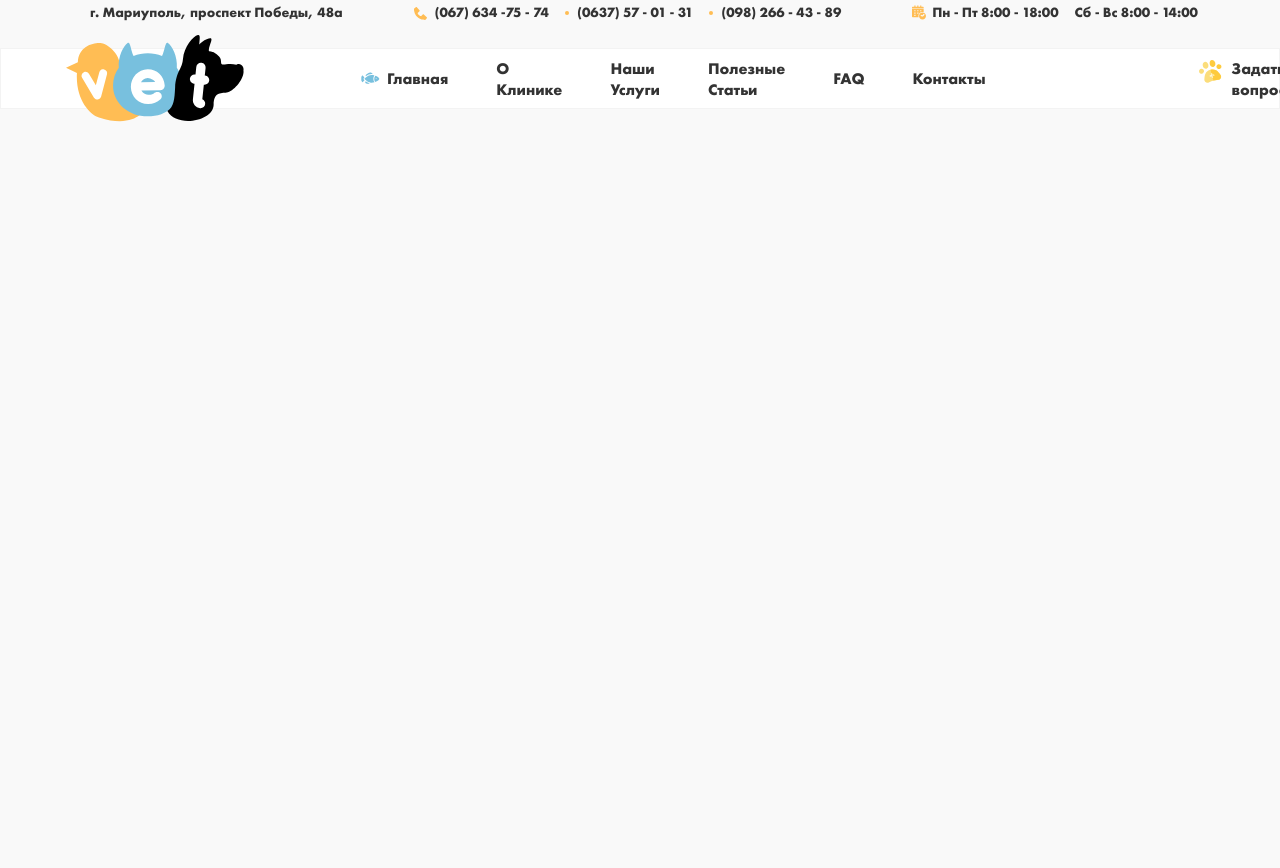
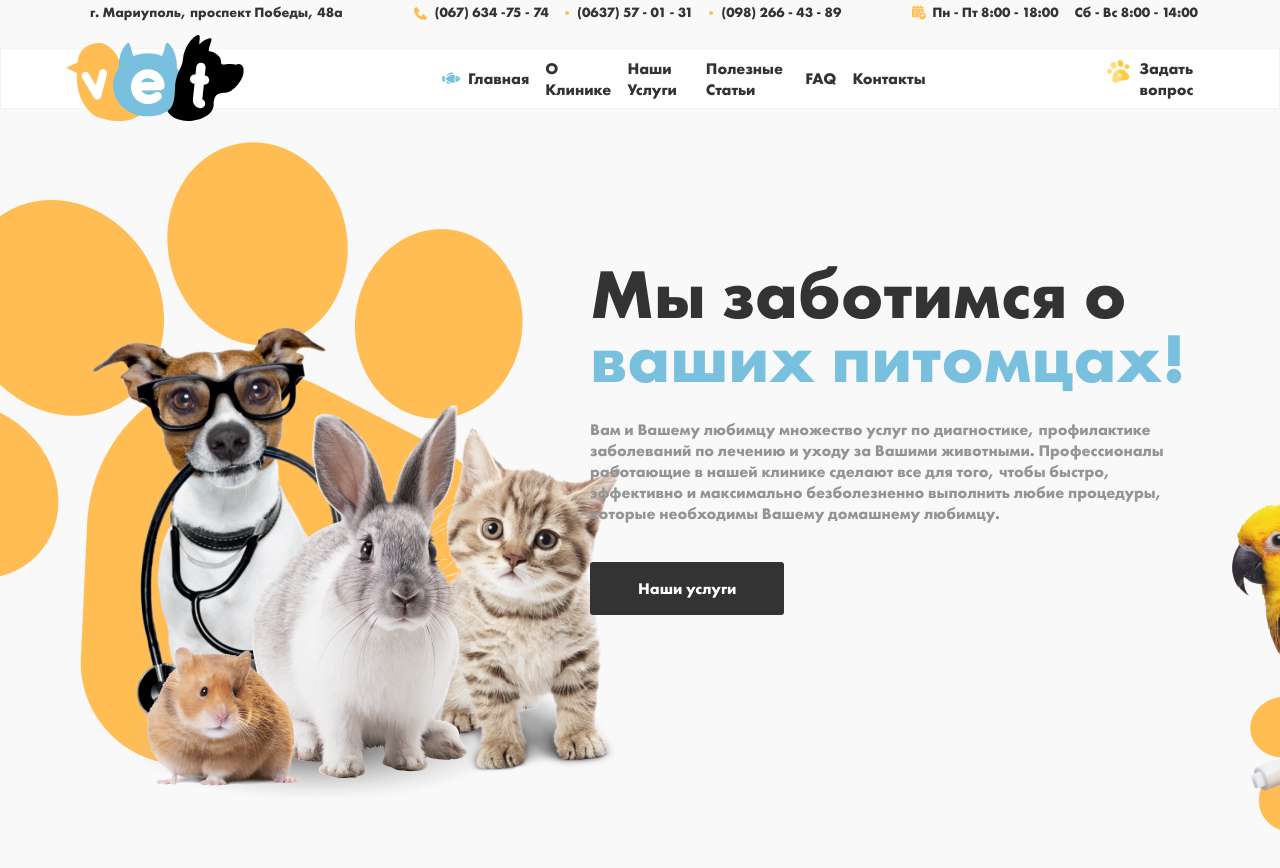
Before and after one commit to LegionDev370/Project-3-month, a plain HTML site: page index.html in a window 1280 px wide. Before the commit the page ends 800 px from the top, so only its background shows below. Drawn offline with nearby package versions, Linux system fonts and the light colour scheme.

Commit message:
global commit

```diff
--- a/index.html
+++ b/index.html
@@ -10,7 +10,7 @@
       integrity="sha384-gH2yIJqKdNHPEq0n4Mqa/HGKIhSkIHeL5AyhkYV8i59U5AR6csBvApHHNl/vI1Bx"
       crossorigin="anonymous"
     />
-    <link rel="stylesheet" href="./css/general.css">
+    <link rel="stylesheet" href="./css/general.css" />
     <title>Project</title>
   </head>
   <body>
@@ -19,50 +19,131 @@
         <header>
           <div class="container">
             <div class="nav-side">
-                <div class="nav-side__block d-flex gap-5 align-items-center justify-content-between">
-                    <a href="#" class="d-flex align-items-center nav-side__block-text-1">г. Мариуполь, проспект Победы, 48а</a>
-                    <div class="nav-side__block-flex d-flex align-items-center gap-3">
-                        <a href="#" class="nav-side__block-flex-text-2 d-flex align-items-center">(067) 634 -75 - 74</a>
-                        <a href="#" class="nav-side__block-flex-text-3 d-flex align-items-center">(0637) 57 - 01 - 31</a>
-                        <a href="#" class="nav-side__block-flex-text-4 d-flex align-items-center">(098) 266 - 43 - 89</a>
+              <div
+                class="nav-side__block d-flex gap-5 align-items-center justify-content-between"
+              >
+                <a
+                  href="#"
+                  class="d-flex align-items-center nav-side__block-text-1"
+                  >г. Мариуполь, проспект Победы, 48а</a
+                >
+                <div
+                  class="nav-side__block-flex d-flex align-items-center gap-3"
+                >
+                  <a
+                    href="#"
+                    class="nav-side__block-flex-text-2 d-flex align-items-center"
+                    >(067) 634 -75 - 74</a
+                  >
+                  <a
+                    href="#"
+                    class="nav-side__block-flex-text-3 d-flex align-items-center"
+                    >(0637) 57 - 01 - 31</a
+                  >
+                  <a
+                    href="#"
+                    class="nav-side__block-flex-text-4 d-flex align-items-center"
+                    >(098) 266 - 43 - 89</a
+                  >
                 </div>
-                    <div class="nav-side__block-flex d-flex align-items-center gap-3">
-                        <a href="#" class="nav-side__block-flex-text-5 d-flex align-items-center">Пн - Пт 8:00 - 18:00</a>
-                        <a href="#" class="nav-side__block-flex-text-6 d-flex align-items-center">Сб - Вс 8:00 - 14:00</a>
+                <div
+                  class="nav-side__block-flex d-flex align-items-center gap-3"
+                >
+                  <a
+                    href="#"
+                    class="nav-side__block-flex-text-5 d-flex align-items-center"
+                    >Пн - Пт 8:00 - 18:00</a
+                  >
+                  <a
+                    href="#"
+                    class="nav-side__block-flex-text-6 d-flex align-items-center"
+                    >Сб - Вс 8:00 - 14:00</a
+                  >
                 </div>
               </div>
             </div>
           </div>
-        <div class="container-active" style="width: 100%;">
-            <div class="navigation d-flex align-items-center mt-4">
-                <a href="#" class="navigation__img"><img src="./assets/logo.svg" alt="logo"></a>
-                <ul class="navigation__nav-list d-flex align-items-center gap-5">
-                    <li class="navigation__nav-list-item navigation__nav-list-item-active">
-                        <a href="#" class="navigation__nav-list-link d-flex">Главная</a>
+          <div class="navigation mt-4 d-flex align-items-center">
+            <div class="container">
+              <div
+                class="navigation__flex-menu d-flex align-items-center justify-content-between"
+              >
+                <a href="#" class="navigation__img"
+                  ><img src="./assets/logo.svg" alt="logo"
+                /></a>
+                <ul
+                  class="navigation__nav-list d-flex align-items-center gap-3"
+                >
+                  <li
+                    class="navigation__nav-list-item navigation__nav-list-item-active"
+                  >
+                    <a href="#" class="navigation__nav-list-link d-flex"
+                      >Главная</a
+                    >
                   </li>
                   <li class="navigation__nav-list-item">
-                        <a href="#" class="navigation__nav-list-link d-flex">О Клинике</a>
+                    <a href="#" class="navigation__nav-list-link d-flex"
+                      >О Клинике</a
+                    >
                   </li>
                   <li class="navigation__nav-list-item">
-                        <a href="#" class="navigation__nav-list-link d-flex">Наши Услуги</a>
+                    <a href="#" class="navigation__nav-list-link d-flex"
+                      >Наши Услуги</a
+                    >
                   </li>
                   <li class="navigation__nav-list-item">
-                        <a href="#" class="navigation__nav-list-link d-flex">Полезные Статьи</a>
+                    <a href="#" class="navigation__nav-list-link d-flex"
+                      >Полезные Статьи</a
+                    >
                   </li>
                   <li class="navigation__nav-list-item">
                     <a href="#" class="navigation__nav-list-link d-flex">FAQ</a>
                   </li>
                   <li class="navigation__nav-list-item">
-                        <a href="#" class="navigation__nav-list-link d-flex">Контакты</a>
+                    <a href="#" class="navigation__nav-list-link d-flex"
+                      >Контакты</a
+                    >
                   </li>
-                    <li class="navigation__nav-list-item navigation__nav-list-item-active-bar">
-                        <a href="#" class="navigation__nav-list-link d-flex">Задать вопрос</a>
+                  <li
+                    class="navigation__nav-list-item navigation__nav-list-item-active-bar"
+                  >
+                    <a href="#" class="navigation__nav-list-link d-flex"
+                      >Задать вопрос</a
+                    >
                   </li>
                 </ul>
               </div>
             </div>
           </div>
         </header>
+        <main>
+          <section class="section-hero">
+            <div class="container">
+              <div class="section-hero__flex d-flex justify-content-between">
+                <div class="section-hero__flex-img-left"></div>
+                <div class="section-hero__flex-content">
+                  <h1 class="section-hero__flex-content-title">
+                    Мы заботимся о <span>ваших питомцах!</span>
+                  </h1>
+                  <p class="section-hero__flex-content-subtitle">
+                    Вам и Вашему любимцу множество услуг по диагностике,
+                    профилактике заболеваний по лечению и уходу за Вашими
+                    животными. Профессионалы работающие в нашей клинике сделают
+                    все для того, чтобы быстро, эффективно и максимально
+                    безболезненно выполнить любие процедуры, которые необходимы
+                    Вашему домашнему любимцу.
+                  </p>
+                  <a href="#" class="section-hero__flex-content-link">Наши услуги</a>
+                </div>
+              </div>
+            </div>
+          </section>
+          <section class="section-information">
+            <div class="section-information__flex">
+
+            </div>
+          </section>
+        </main>
       </div>
     </div>
 
--- a/sass/__main.scss
+++ b/sass/__main.scss
@@ -0,0 +1,48 @@
+.section-hero {
+  min-height: 924px;
+  background-image: url(../assets/background.png);
+  background-repeat: no-repeat;
+  background-size: cover;
+  background-position-x: left;
+  background-position-y: -100px;
+  &__flex {
+    &-content {
+      max-width: 608px;
+      margin-top: 153px;
+      &-title {
+        margin-bottom: 29px;
+        font-family: "Futura PT";
+        font-style: normal;
+        font-weight: 700;
+        font-size: 70px;
+        line-height: 64px;
+        color: #333333;
+        & > span {
+          color: #78c0de;
+        }
+      }
+      &-subtitle {
+        font-family: "Futura PT";
+        font-style: normal;
+        font-weight: 400;
+        font-size: 16px;
+        line-height: 21px;
+        color: #949494;
+        margin-bottom: 38px;
+      }
+      &-link {
+        display: inline-block;
+        padding: 16px 48px;
+        background: #333333;
+        border-radius: 3px;
+        font-family: "Futura PT";
+        font-style: normal;
+        font-weight: 500;
+        font-size: 16px;
+        line-height: 21px;
+        color: #ffffff;
+        text-decoration: none;
+      }
+    }
+  }
+}
```
Also changed, not shown: assets/Ellipse-left.png (added), assets/image-1-left.png (added), assets/image-2-left.png (added), assets/image-3-left.png (added), assets/image-4-left.png (added), assets/image-5-left.png (added), assets/right-image.png (added), css/general.css, 1 other file. Lines whose indentation alone changed are shown as unchanged.
